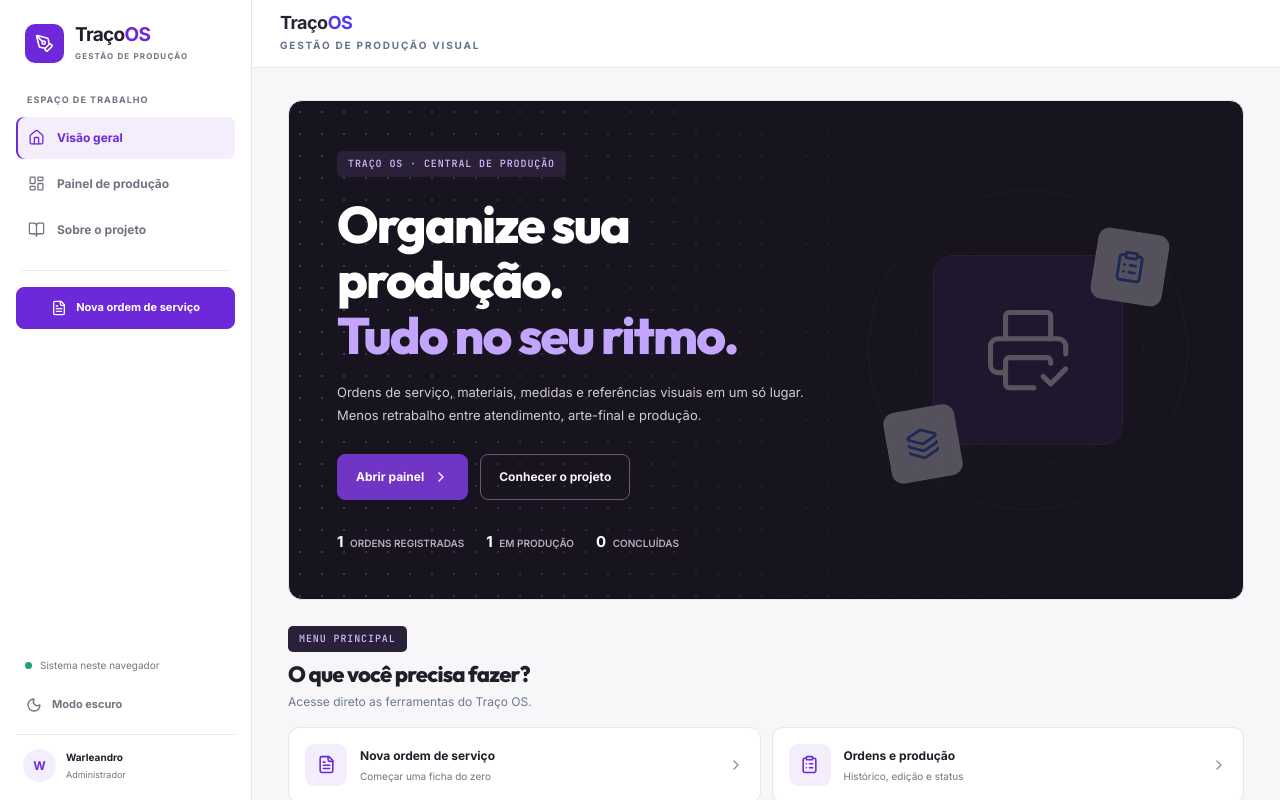
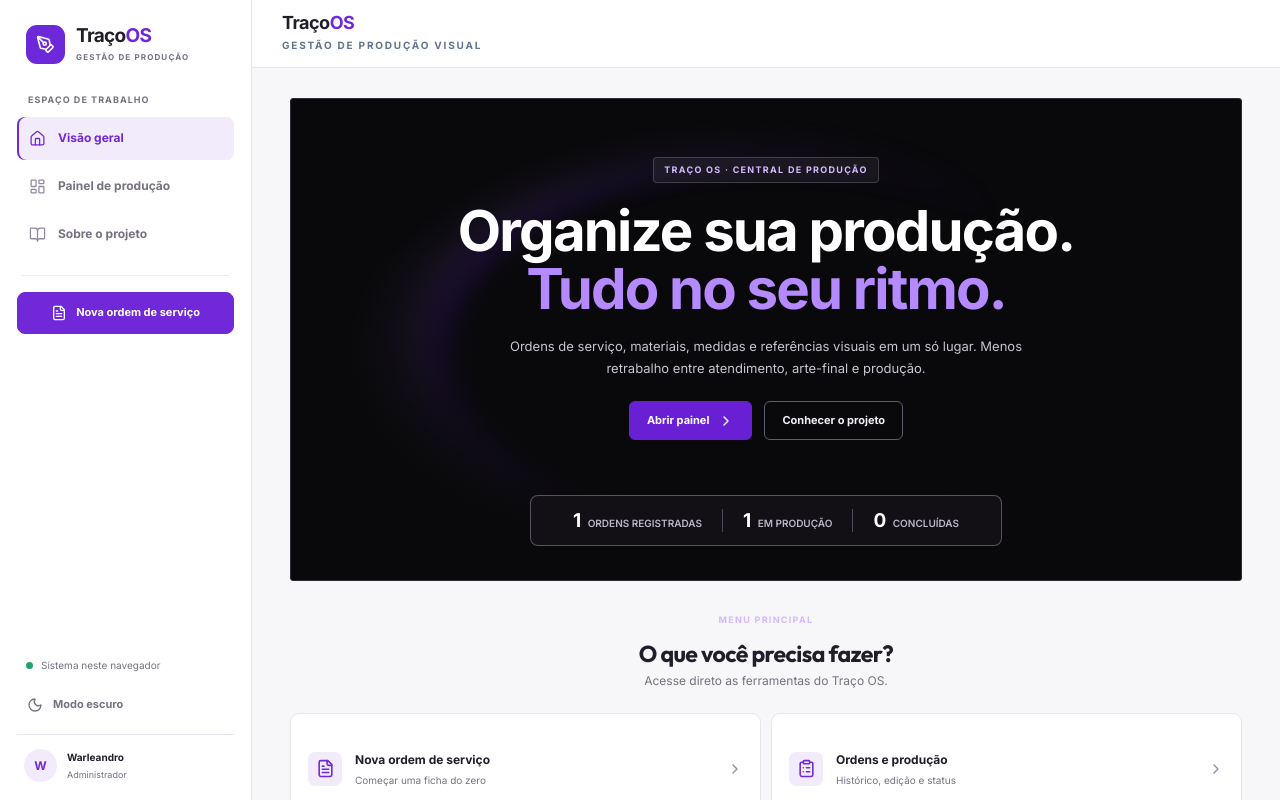
Before and after one commit to polar4851/geradordeos, a React (Vite) app: page / in a window 1280 px wide. Shown: the top 800 px of the page. Built offline with nearby package versions, Linux system fonts and the light colour scheme.

Commit message:
Rebuild Traço OS styling to match supplied reference

```diff
--- a/src/index.css
+++ b/src/index.css
@@ -1565,281 +1565,70 @@ body { margin: 0; overflow-x: hidden; }
 .app-shell.dark .app-header-brand h1 { color:#f2edf7 !important; }
 
 
-/* ------------------------------------------------------------------
-   TRAÇO OS · UI refinada
-   Mantém a estrutura e os componentes existentes; altera somente a
-   apresentação. Sem glow, blur pesado ou gradientes decorativos.
-------------------------------------------------------------------- */
-.app-shell {
-  --ui-accent: #6d28d9;
-  --ui-accent-hover: #5b21b6;
-  --ui-accent-soft: #f3edfc;
-  --ui-bg: #f7f7f9;
-  --ui-surface: #ffffff;
-  --ui-surface-muted: #faf9fc;
-  --ui-border: #e8e5ed;
-  --ui-text: #211d29;
-  --ui-muted: #777181;
-  padding-left: 252px !important;
-  min-height: 100vh;
-  background: var(--ui-bg) !important;
-  color: var(--ui-text) !important;
-  transition: background-color .18s ease, color .18s ease;
-}
-.app-shell.dark {
-  --ui-accent: #a78bfa;
-  --ui-accent-hover: #c4b5fd;
-  --ui-accent-soft: #292139;
-  --ui-bg: #101014;
-  --ui-surface: #18181e;
-  --ui-surface-muted: #202027;
-  --ui-border: #303039;
-  --ui-text: #f1eff5;
-  --ui-muted: #a39eae;
-  background: var(--ui-bg) !important;
-  color: var(--ui-text) !important;
-  background-image: none !important;
-}
-
-/* Sidebar */
-.app-sidebar {
-  width: 252px;
-  padding: 24px 16px 18px;
-  background: var(--ui-surface) !important;
-  border-right: 1px solid var(--ui-border) !important;
-  box-shadow: none !important;
-}
-.sidebar-brand { padding-bottom: 30px; }
-.sidebar-brand-mark { background: var(--ui-accent) !important; border-radius: 10px; }
-.sidebar-brand strong, .sidebar-profile strong { color: var(--ui-text) !important; }
-.sidebar-brand strong span { color: var(--ui-accent) !important; }
-.sidebar-brand small, .sidebar-caption, .sidebar-profile small { color: var(--ui-muted) !important; }
-.sidebar-nav { gap: 4px; }
-.sidebar-nav button {
-  min-height: 42px;
-  border-radius: 8px;
-  color: var(--ui-muted) !important;
-  background: transparent !important;
-  box-shadow: none !important;
-}
-.sidebar-nav button svg { color: inherit !important; }
-.sidebar-nav button:hover { color: var(--ui-text) !important; background: var(--ui-surface-muted) !important; }
-.sidebar-nav button.active {
-  color: var(--ui-accent) !important;
-  background: var(--ui-accent-soft) !important;
-  box-shadow: inset 2px 0 0 var(--ui-accent) !important;
-}
-.sidebar-divider, .sidebar-profile { border-color: var(--ui-border) !important; }
-.sidebar-create {
-  min-height: 42px;
-  border: 1px solid var(--ui-accent) !important;
-  border-radius: 8px;
-  background: var(--ui-accent) !important;
-  color: #fff !important;
-  box-shadow: none !important;
-}
-.sidebar-create:hover { background: var(--ui-accent-hover) !important; }
-.sidebar-status, .sidebar-theme { color: var(--ui-muted) !important; }
-.sidebar-theme:hover { background: var(--ui-surface-muted) !important; }
-.sidebar-avatar { background: var(--ui-accent-soft) !important; color: var(--ui-accent) !important; }
-
-/* Header and page canvas */
-.app-shell .app-header {
-  min-height: 68px;
-  padding: 12px 28px;
-  background: var(--ui-surface) !important;
-  border-bottom: 1px solid var(--ui-border) !important;
-  box-shadow: none !important;
-  backdrop-filter: none !important;
-}
-.app-header-tools button {
-  min-height: 36px;
-  border-radius: 8px !important;
-  box-shadow: none !important;
-  font-weight: 650 !important;
-}
-.app-header-tools button:last-child {
-  background: var(--ui-accent) !important;
-  border-color: var(--ui-accent) !important;
-  color: #fff !important;
-}
-.app-header-tools button:last-child:hover { background: var(--ui-accent-hover) !important; }
-.app-shell main, .app-shell footer { min-width: 0; }
-.app-shell > main.traco-home { max-width: 1440px; padding: 32px 36px 44px; }
-
-/* Cards, forms and controls: one consistent surface system */
-.app-shell .os-form > div,
-.app-shell .workspace-preview,
-.app-shell main:not(.about-page):not(.traco-home) > section > .bg-white,
-.app-shell main:not(.about-page):not(.traco-home) > section.bg-white,
-.app-shell main:not(.about-page):not(.traco-home) > .grid > section > .bg-white,
-.app-shell .about-info-card,
-.app-shell .about-content-card,
-.app-shell .home-menu-card,
-.app-shell .home-feature-grid article,
-.app-shell .home-bottom-row {
-  background: var(--ui-surface) !important;
-  color: var(--ui-text) !important;
-  border: 1px solid var(--ui-border) !important;
-  border-radius: 12px !important;
-  box-shadow: none !important;
-}
-.app-shell .os-form > div { overflow: visible; }
-.app-shell .os-form > div::before { display: none !important; }
-.app-shell input, .app-shell select, .app-shell textarea {
-  border-color: var(--ui-border) !important;
-  border-radius: 8px !important;
-  box-shadow: none !important;
-}
-.app-shell input:focus, .app-shell select:focus, .app-shell textarea:focus {
-  border-color: var(--ui-accent) !important;
-  box-shadow: 0 0 0 2px color-mix(in srgb, var(--ui-accent) 14%, transparent) !important;
-}
-.app-shell button { transition: background-color .15s ease, border-color .15s ease, color .15s ease; }
-.app-shell button:hover { filter: none !important; }
-.app-shell .theme-toggle {
-  background: var(--ui-surface) !important;
-  color: var(--ui-muted) !important;
-  border-color: var(--ui-border) !important;
-  box-shadow: none !important;
-}
-
-/* Home: keep its existing content and layout, with a quieter visual hierarchy */
-.app-shell .home-hero {
-  min-height: 330px !important;
-  border: 1px solid var(--ui-border) !important;
-  border-radius: 14px !important;
-  background: #17131f !important;
-  box-shadow: none !important;
-}
-.app-shell .home-hero h2 { color: #fff !important; text-shadow: none !important; }
-.app-shell .home-hero h2 span { color: #c4a5fd !important; }
-.app-shell .home-hero-copy > p { color: #d0cbd8 !important; }
-.app-shell .home-hero-art { opacity: .28 !important; filter: none !important; }
-.app-shell .home-art-ring { border-color: rgba(255,255,255,.12) !important; }
-.app-shell .home-art-icon { background: #382052 !important; border-color: #594071 !important; box-shadow: none !important; }
-.app-shell .home-art-chip { background: #f6f2fb !important; box-shadow: none !important; }
-.app-shell .home-primary {
-  background: #7135c5 !important;
-  border: 1px solid #7135c5 !important;
-  border-radius: 8px !important;
-  box-shadow: none !important;
-}
-.app-shell .home-secondary { border-radius: 8px !important; box-shadow: none !important; }
-.app-shell .home-menu-heading h3 { color: var(--ui-text) !important; }
-.app-shell .home-menu-card, .app-shell .home-feature-grid article, .app-shell .home-bottom-row {
-  border-radius: 11px !important;
-  box-shadow: none !important;
-}
-.app-shell .home-menu-card:hover { transform: none !important; border-color: var(--ui-accent) !important; }
-.app-shell .home-menu-icon { background: var(--ui-accent-soft) !important; color: var(--ui-accent) !important; box-shadow: none !important; }
-.app-shell .home-menu-copy b, .app-shell .home-feature-grid h3, .app-shell .home-bottom-row h3 { color: var(--ui-text) !important; }
-.app-shell .home-menu-copy small, .app-shell .home-feature-grid p, .app-shell .home-bottom-row p { color: var(--ui-muted) !important; }
-
-/* About / project page */
-.app-shell .about-hero {
-  border-radius: 14px !important;
-  box-shadow: none !important;
-  background: #21152f !important;
-}
-.app-shell .about-info-card, .app-shell .about-content-card { box-shadow: none !important; }
-.app-shell .about-icon { background: var(--ui-accent-soft) !important; color: var(--ui-accent) !important; box-shadow: none !important; }
-.app-shell .about-side-panel { background: var(--ui-surface-muted) !important; border-color: var(--ui-border) !important; color: var(--ui-text) !important; }
-.app-shell .about-credit-callout { background: var(--ui-accent-soft) !important; border-color: var(--ui-border) !important; color: var(--ui-text) !important; }
-
-/* Dark theme */
-.app-shell.dark .app-sidebar,
-.app-shell.dark .app-header,
-.app-shell.dark .os-form > div,
-.app-shell.dark .workspace-preview,
-.app-shell.dark main:not(.about-page):not(.traco-home) > section > .bg-white,
-.app-shell.dark main:not(.about-page):not(.traco-home) > section.bg-white,
-.app-shell.dark main:not(.about-page):not(.traco-home) > .grid > section > .bg-white,
-.app-shell.dark .about-info-card,
-.app-shell.dark .about-content-card,
-.app-shell.dark .home-menu-card,
-.app-shell.dark .home-feature-grid article,
-.app-shell.dark .home-bottom-row {
-  background: var(--ui-surface) !important;
-  border-color: var(--ui-border) !important;
-  color: var(--ui-text) !important;
-  box-shadow: none !important;
-}
-.app-shell.dark .sidebar-nav button.active { background: var(--ui-accent-soft) !important; color: #d8c5ff !important; box-shadow: inset 2px 0 0 #a78bfa !important; }
-.app-shell.dark .sidebar-nav button:hover, .app-shell.dark .sidebar-theme:hover { background: var(--ui-surface-muted) !important; }
-.app-shell.dark .sidebar-create, .app-shell.dark .app-header-tools button:last-child { background: #7135c5 !important; border-color: #7135c5 !important; color: #fff !important; }
-.app-shell.dark .app-header-tools button:not(:last-child) { background: var(--ui-surface-muted) !important; border-color: var(--ui-border) !important; color: var(--ui-text) !important; }
-.app-shell.dark .app-header-brand h1 { color: var(--ui-text) !important; }
-.app-shell.dark .app-header-brand h1 span { color: #b99af2 !important; text-shadow: none !important; }
-.app-shell.dark .home-menu-heading h3, .app-shell.dark .home-menu-copy b,
-.app-shell.dark .home-feature-grid h3, .app-shell.dark .home-bottom-row h3 { color: var(--ui-text) !important; }
-.app-shell.dark .home-menu-copy small, .app-shell.dark .home-feature-grid p,
-.app-shell.dark .home-bottom-row p, .app-shell.dark .about-muted { color: var(--ui-muted) !important; }
-.app-shell.dark .home-menu-icon, .app-shell.dark .about-icon { background: var(--ui-accent-soft) !important; color: #c4a5fd !important; box-shadow: none !important; }
-.app-shell.dark .about-side-panel { background: var(--ui-surface-muted) !important; border-color: var(--ui-border) !important; color: var(--ui-text) !important; }
-.app-shell.dark .about-credit-callout { background: var(--ui-accent-soft) !important; border-color: var(--ui-border) !important; color: var(--ui-text) !important; }
-.app-shell.dark .os-form input, .app-shell.dark .os-form select, .app-shell.dark .os-form textarea,
-.app-shell.dark main:not(.about-page):not(.traco-home) input,
-.app-shell.dark main:not(.about-page):not(.traco-home) select,
-.app-shell.dark main:not(.about-page):not(.traco-home) textarea {
-  background: #111117 !important;
-  border-color: #393642 !important;
-  color: #f0edf5 !important;
-  box-shadow: none !important;
-}
-.app-shell.dark .os-form input::placeholder, .app-shell.dark .os-form textarea::placeholder { color: #827c8c !important; }
-.app-shell.dark .os-form label, .app-shell.dark main:not(.about-page):not(.traco-home) .text-slate-500,
-.app-shell.dark main:not(.about-page):not(.traco-home) .text-slate-400 { color: var(--ui-muted) !important; }
-.app-shell.dark .os-form h2, .app-shell.dark .os-form h3,
-.app-shell.dark main:not(.about-page):not(.traco-home) h2,
-.app-shell.dark main:not(.about-page):not(.traco-home) h3 { color: var(--ui-text) !important; }
-.app-shell.dark main:not(.about-page):not(.traco-home) .bg-slate-50,
-.app-shell.dark main:not(.about-page):not(.traco-home) .bg-slate-100,
-.app-shell.dark .os-form .bg-slate-50,
-.app-shell.dark .os-form .bg-slate-100 { background: var(--ui-surface-muted) !important; border-color: var(--ui-border) !important; }
-.app-shell.dark main:not(.about-page):not(.traco-home) .text-slate-950,
-.app-shell.dark main:not(.about-page):not(.traco-home) .text-slate-900,
-.app-shell.dark main:not(.about-page):not(.traco-home) .text-slate-800,
-.app-shell.dark main:not(.about-page):not(.traco-home) .text-slate-700,
-.app-shell.dark .os-form .text-slate-950,
-.app-shell.dark .os-form .text-slate-900,
-.app-shell.dark .os-form .text-slate-800,
-.app-shell.dark .os-form .text-slate-700 { color: var(--ui-text) !important; }
-.app-shell.dark .no-print footer, .app-shell.dark footer.no-print { background: #0b0b0f !important; border-color: var(--ui-border) !important; color: var(--ui-muted) !important; }
-.app-shell.dark .theme-toggle { background: var(--ui-surface) !important; border-color: var(--ui-border) !important; color: #c4a5fd !important; box-shadow: none !important; }
-
-/* Mobile sidebar and responsive workspace */
-@media (max-width: 900px) {
-  .app-shell { padding-left: 0 !important; }
-  .app-sidebar {
-    width: min(282px, 86vw);
-    transform: translateX(-105%);
-    transition: transform .2s ease;
-    box-shadow: none !important;
-  }
-  .app-sidebar.is-open { transform: translateX(0); box-shadow: 12px 0 28px rgba(0,0,0,.16) !important; }
-  .sidebar-backdrop { display: block; position: fixed; inset: 0; z-index: 45; border: 0; background: rgba(12,10,18,.42); }
-  .sidebar-mobile-toggle { display: grid; place-items: center; width: 38px; height: 38px; border: 1px solid var(--ui-border); border-radius: 8px; background: var(--ui-surface); color: var(--ui-text); }
-  .app-shell .app-header { min-height: 62px; padding: 10px 16px; gap: 10px; }
-  .app-header-tools { gap: 6px; }
-  .app-header-tools button { padding: 9px 11px !important; font-size: 10px !important; }
-  .app-shell > main.traco-home { padding: 22px 18px 34px; }
-}
-@media (max-width: 600px) {
-  .app-shell .app-header { align-items: center; padding: 9px 12px; }
-  .app-header-brand { gap: 9px; }
-  .app-header-tools { flex-wrap: wrap; justify-content: flex-end; }
-  .app-header-tools button:first-child { display: none; }
-  .app-header-tools button { min-height: 35px; padding: 8px !important; font-size: 9px !important; }
-  .app-shell > main.traco-home { padding: 16px 12px 26px; }
-  .app-shell .home-hero { min-height: 390px !important; padding: 24px 20px !important; }
-  .app-shell .home-hero h2 { font-size: clamp(30px, 9vw, 38px) !important; }
-  .app-shell .home-hero-art { width: 42%; right: -7%; bottom: -10%; opacity: .2 !important; }
-}
-@media (prefers-reduced-motion: reduce) {
-  .app-shell, .app-sidebar, .sidebar-nav button, .sidebar-create { transition: none !important; }
-}
-@media print {
-  .app-shell { padding-left: 0 !important; }
-  .app-sidebar, .app-header { display: none !important; }
-}
+
+/* TRAÇO OS — composição inspirada na referência enviada */
+.app-shell{--ui-bg:#f7f6f9;--ui-panel:#fff;--ui-panel-alt:#fbfaff;--ui-border:#e8e4ed;--ui-text:#211d29;--ui-muted:#777181;--ui-purple:#7028d8;--ui-purple-soft:#f2ebfb;min-height:100vh;padding-left:252px;color:var(--ui-text);background:var(--ui-bg)}
+.app-shell.dark{--ui-bg:#09090d;--ui-panel:#141419;--ui-panel-alt:#1b1a21;--ui-border:#34313b;--ui-text:#f4f1f7;--ui-muted:#aaa3b3;--ui-purple:#a56af4;--ui-purple-soft:#2a2038;color:var(--ui-text);background:var(--ui-bg);color-scheme:dark}
+.app-sidebar{background:var(--ui-panel)!important;border-color:var(--ui-border)!important;box-shadow:none!important}
+.app-shell.dark .app-sidebar{background:#111115!important}
+.sidebar-brand strong,.sidebar-profile strong{color:var(--ui-text)!important}.sidebar-brand strong span{color:var(--ui-purple)!important}
+.sidebar-brand small,.sidebar-caption,.sidebar-profile small,.sidebar-status{color:var(--ui-muted)!important}
+.sidebar-nav button{color:var(--ui-muted)!important}.sidebar-nav button:hover{background:var(--ui-panel-alt)!important;color:var(--ui-text)!important}
+.sidebar-nav button.active{color:var(--ui-purple)!important;background:var(--ui-purple-soft)!important;box-shadow:inset 2px 0 0 var(--ui-purple)}
+.sidebar-nav button.active svg{color:var(--ui-purple)!important}.sidebar-divider,.sidebar-profile{border-color:var(--ui-border)!important}
+.sidebar-create{background:var(--ui-purple)!important;border-color:var(--ui-purple)!important;color:#fff!important;box-shadow:none!important}
+.sidebar-theme{color:var(--ui-muted)!important}.sidebar-theme:hover{background:var(--ui-panel-alt)!important}
+.sidebar-avatar{background:var(--ui-purple-soft)!important;color:var(--ui-purple)!important}
+.app-shell .app-header{min-height:68px;padding:12px 30px;background:var(--ui-panel)!important;border-color:var(--ui-border)!important;box-shadow:none!important;backdrop-filter:none!important}
+.app-header-brand h1{color:var(--ui-text)!important}.app-header-brand h1 span{color:var(--ui-purple)!important}
+.app-header-tools button{min-height:37px;border-radius:8px!important;box-shadow:none!important;font-weight:700!important}
+.app-header-tools button:last-child{background:var(--ui-purple)!important;border-color:var(--ui-purple)!important;color:#fff!important}
+.app-shell.dark .app-header-tools button:not(:last-child){background:var(--ui-panel-alt)!important;border-color:var(--ui-border)!important;color:var(--ui-text)!important}
+.sidebar-mobile-toggle{background:var(--ui-panel)!important;color:var(--ui-text)!important;border-color:var(--ui-border)!important}
+.app-shell>main.traco-home{width:100%;max-width:1440px;padding:30px 38px 56px}.traco-home{color:var(--ui-text)}
+.home-hero{position:relative;isolation:isolate;display:flex;min-height:430px!important;align-items:center;justify-content:center;overflow:hidden;padding:56px 38px 34px!important;border:1px solid #302a37!important;border-radius:3px!important;background:#09090b!important;color:#fff;text-align:center;box-shadow:none!important}
+.home-hero::before{content:"";position:absolute;z-index:-1;left:50%;bottom:-46%;width:min(94%,1120px);height:105%;transform:translateX(-50%);border-radius:50%;background:radial-gradient(ellipse at center,transparent 48%,rgba(111,30,255,.88) 51%,rgba(151,79,255,.7) 55%,rgba(191,145,255,.2) 60%,transparent 66%);filter:blur(9px);pointer-events:none}
+.home-hero::after{content:"";position:absolute;z-index:-1;inset:0;background:linear-gradient(180deg,rgba(9,9,11,.03) 30%,#09090b 94%);pointer-events:none}
+.home-hero-copy{width:min(100%,760px);max-width:760px!important;margin:0 auto;text-align:center}.home-hero-art{display:none!important}
+.home-kicker{display:inline-flex;padding:6px 10px;border:1px solid rgba(255,255,255,.17)!important;border-radius:4px!important;background:rgba(255,255,255,.055)!important;color:#d3baff!important;font:700 9px/1.3 Inter,sans-serif!important;letter-spacing:1.3px!important}
+.home-hero h2{margin-top:19px;color:#fff!important;font:750 clamp(34px,4.4vw,58px)/1.04 Inter,sans-serif!important;letter-spacing:-1.8px!important}
+.home-hero h2 span{color:#b58aff!important}.home-hero-copy>p{max-width:570px;margin:16px auto 0;color:#c9c4d0!important;font-size:13px!important;line-height:1.7!important}
+.home-hero-copy>div.mt-7{justify-content:center;margin-top:22px!important}
+.home-primary,.home-secondary{min-height:39px;padding:0 17px;border-radius:6px!important;font-size:11px;font-weight:700;box-shadow:none!important;transform:none!important}
+.home-primary{color:#fff!important;background:#6920d5!important;border:1px solid #6920d5!important}.home-secondary{color:#f3eff8!important;background:transparent!important;border:1px solid #625b6b!important}
+.home-stats{display:flex;justify-content:center;gap:0;width:fit-content;max-width:100%;margin:55px auto 0;padding:13px 22px;border:1px solid rgba(218,207,235,.35);border-radius:8px;background:rgba(20,18,23,.94);color:#bcb5c7!important;font-size:10px}
+.home-stats span{padding:0 20px}.home-stats span+span{border-left:1px solid #51495a}.home-stats b{color:#fff!important;font-size:19px}
+.home-menu-section{padding-top:42px}.home-menu-heading{justify-content:center;text-align:center}
+.home-menu-heading h3{margin-top:8px;color:var(--ui-text)!important;font-size:23px!important;font-weight:700;letter-spacing:-.6px}
+.home-menu-heading p{color:var(--ui-muted)!important;font-size:12px}
+.home-menu-grid{display:grid;grid-template-columns:repeat(3,minmax(0,1fr));gap:10px;margin-top:23px}
+.home-menu-card{min-width:0;min-height:112px;padding:17px;border:1px solid var(--ui-border)!important;border-radius:9px!important;background:var(--ui-panel)!important;color:var(--ui-text)!important;box-shadow:none!important}
+.home-menu-card:hover{border-color:var(--ui-purple)!important;background:var(--ui-panel-alt)!important;transform:none!important}
+.home-menu-icon{width:34px;height:34px;border-radius:7px!important;background:var(--ui-purple-soft)!important;color:var(--ui-purple)!important;box-shadow:none!important}
+.home-menu-create{border-color:var(--ui-border)!important;background:var(--ui-panel)!important}
+.home-menu-create .home-menu-icon{background:var(--ui-purple-soft)!important;color:var(--ui-purple)!important}
+.home-menu-copy b{color:var(--ui-text)!important;font-size:12px}.home-menu-copy small{color:var(--ui-muted)!important;font-size:10px}
+.home-feature-grid{display:grid;grid-template-columns:repeat(3,minmax(0,1fr));gap:12px;margin:48px -38px 0;padding:38px;background:#351078;color:#fff}
+.home-feature-grid article{min-width:0;padding:20px;border:1px solid rgba(255,255,255,.23)!important;border-radius:8px!important;background:transparent!important;box-shadow:none!important}
+.home-feature-grid h3{color:#fff!important;font-size:15px}.home-feature-grid p{color:#d7c9ed!important;font-size:11px;line-height:1.65}.home-feature-icon{box-shadow:none!important}
+.home-bottom-row{margin-top:34px;padding:22px 24px;border:1px solid var(--ui-border)!important;border-radius:9px!important;background:var(--ui-panel)!important;box-shadow:none!important}
+.home-bottom-row h3{color:var(--ui-text)!important;font-size:16px}.home-bottom-row p{color:var(--ui-muted)!important;font-size:11px}
+.home-bottom-row button{border-radius:6px!important;background:var(--ui-purple)!important;box-shadow:none!important}
+.app-shell .os-form>div,.app-shell .workspace-preview,.app-shell .about-info-card,.app-shell .about-content-card,.app-shell .about-side-panel{border-radius:10px!important;box-shadow:none!important}
+.app-shell .os-form input,.app-shell .os-form select,.app-shell .os-form textarea{border-radius:7px!important;box-shadow:none!important}
+.app-shell.dark .app-header{background:#111115!important}
+.app-shell.dark .home-menu-heading h3{color:#f4f1f7!important}.app-shell.dark .home-menu-heading p{color:#aaa3b3!important}
+.app-shell.dark .home-menu-card,.app-shell.dark .home-bottom-row,.app-shell.dark .about-info-card,.app-shell.dark .about-content-card{background:#141419!important;border-color:#34313b!important;color:#f4f1f7!important}
+.app-shell.dark .home-menu-copy b,.app-shell.dark .home-bottom-row h3,.app-shell.dark .about-info-card h3,.app-shell.dark .about-content-card h3,.app-shell.dark .about-content-card h4{color:#f4f1f7!important}
+.app-shell.dark .home-menu-copy small,.app-shell.dark .home-bottom-row p,.app-shell.dark .about-info-card p,.app-shell.dark .about-muted{color:#aaa3b3!important}
+.app-shell.dark .home-menu-icon{background:#2a2038!important;color:#c39af4!important}
+.app-shell.dark .about-side-panel{background:#1b1a21!important;border-color:#34313b!important;color:#f4f1f7!important}
+.app-shell.dark .about-credit-callout{background:#241633!important;border-color:#493263!important;color:#f4f1f7!important}
+.app-shell.dark .os-form input,.app-shell.dark .os-form select,.app-shell.dark .os-form textarea{background:#111115!important;border-color:#393541!important;color:#f4f1f7!important}
+.app-shell.dark .os-form input::placeholder,.app-shell.dark .os-form textarea::placeholder{color:#81798c!important}
+.app-shell.dark .theme-toggle{background:#1b1a21!important;border-color:#34313b!important;color:#c39af4!important}
+@media(max-width:1100px){.app-shell{padding-left:0}.app-sidebar{transform:translateX(-102%);transition:transform .2s ease}.app-sidebar.is-open{transform:translateX(0)}.sidebar-backdrop{display:block;position:fixed;inset:0;z-index:45;border:0;background:rgba(10,8,14,.48)}.sidebar-mobile-toggle{display:grid;place-items:center}.app-shell>main.traco-home{padding:24px 24px 42px}.home-feature-grid{margin-left:-24px;margin-right:-24px;padding:32px 24px}}
+@media(max-width:760px){.app-shell .app-header{min-height:62px;padding:9px 14px;gap:8px}.app-header-tools{gap:6px}.app-header-tools button{padding:8px 9px!important;font-size:10px!important}.app-shell>main.traco-home{padding:16px 14px 30px}.home-hero{min-height:405px!important;padding:36px 18px 25px!important}.home-hero h2{font-size:clamp(31px,8vw,43px)!important}.home-stats{margin-top:38px;padding:10px 8px}.home-stats span{padding:0 10px;font-size:9px}.home-stats b{font-size:16px}.home-menu-grid{grid-template-columns:repeat(2,minmax(0,1fr))}.home-feature-grid{grid-template-columns:1fr;gap:9px;margin:34px -14px 0;padding:26px 14px}}
+@media(max-width:480px){.app-header-tools button:first-child{display:none}.app-header-tools button{min-height:34px;font-size:9px!important}.home-hero{min-height:420px!important;padding:28px 15px 22px!important}.home-hero h2{letter-spacing:-1px!important}.home-stats{width:100%;flex-wrap:wrap;justify-content:space-around;gap:9px 0}.home-stats span{padding:0 8px}.home-stats span+span{border-left:0}.home-menu-grid{grid-template-columns:1fr}.home-menu-card{min-height:78px}}
+@media(prefers-reduced-motion:reduce){.app-shell *,.app-shell *:before,.app-shell *:after{transition-duration:.01ms!important}}
+@media print{.app-shell{padding-left:0!important}.app-sidebar,.app-header{display:none!important}}
```
